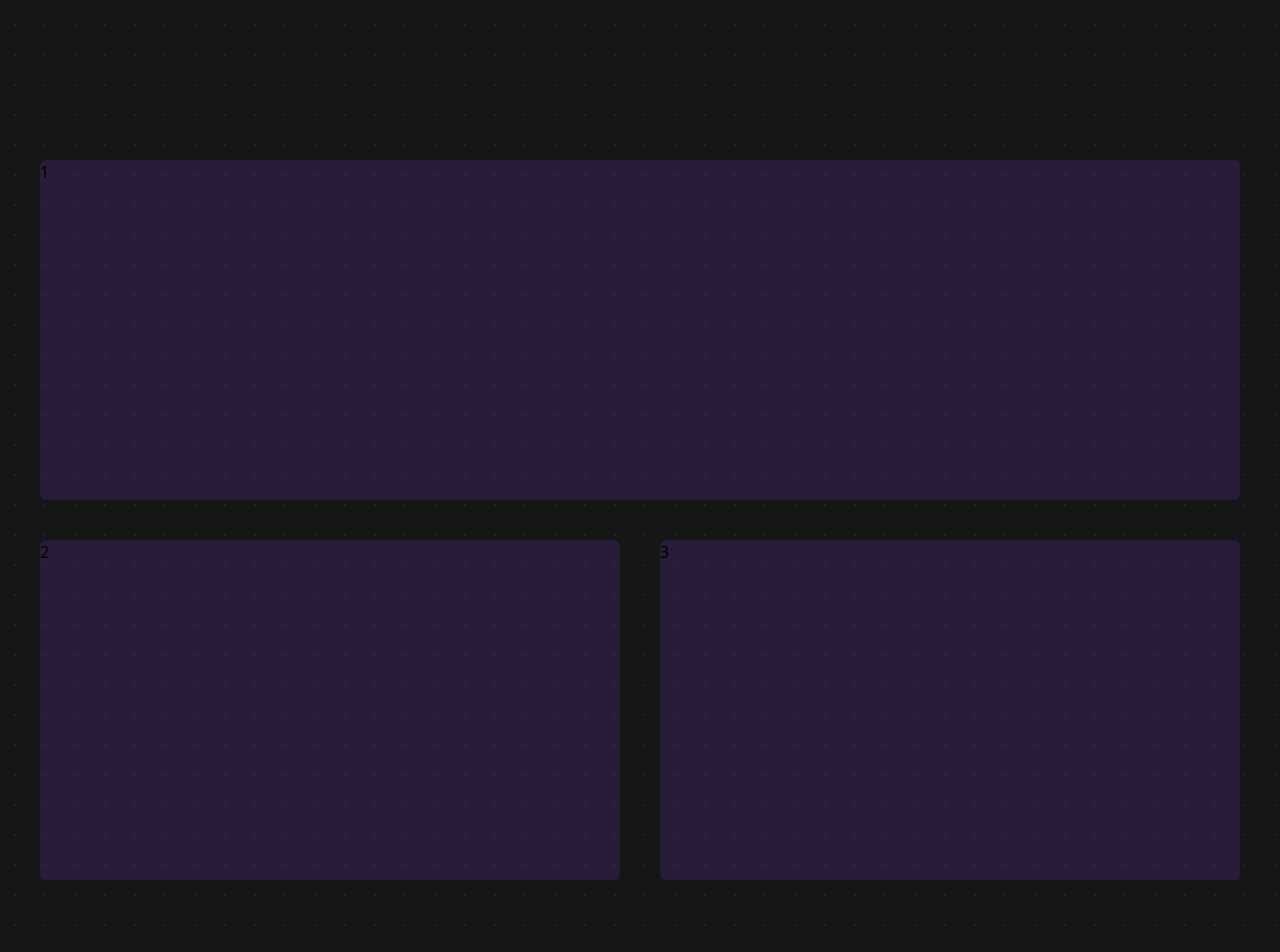
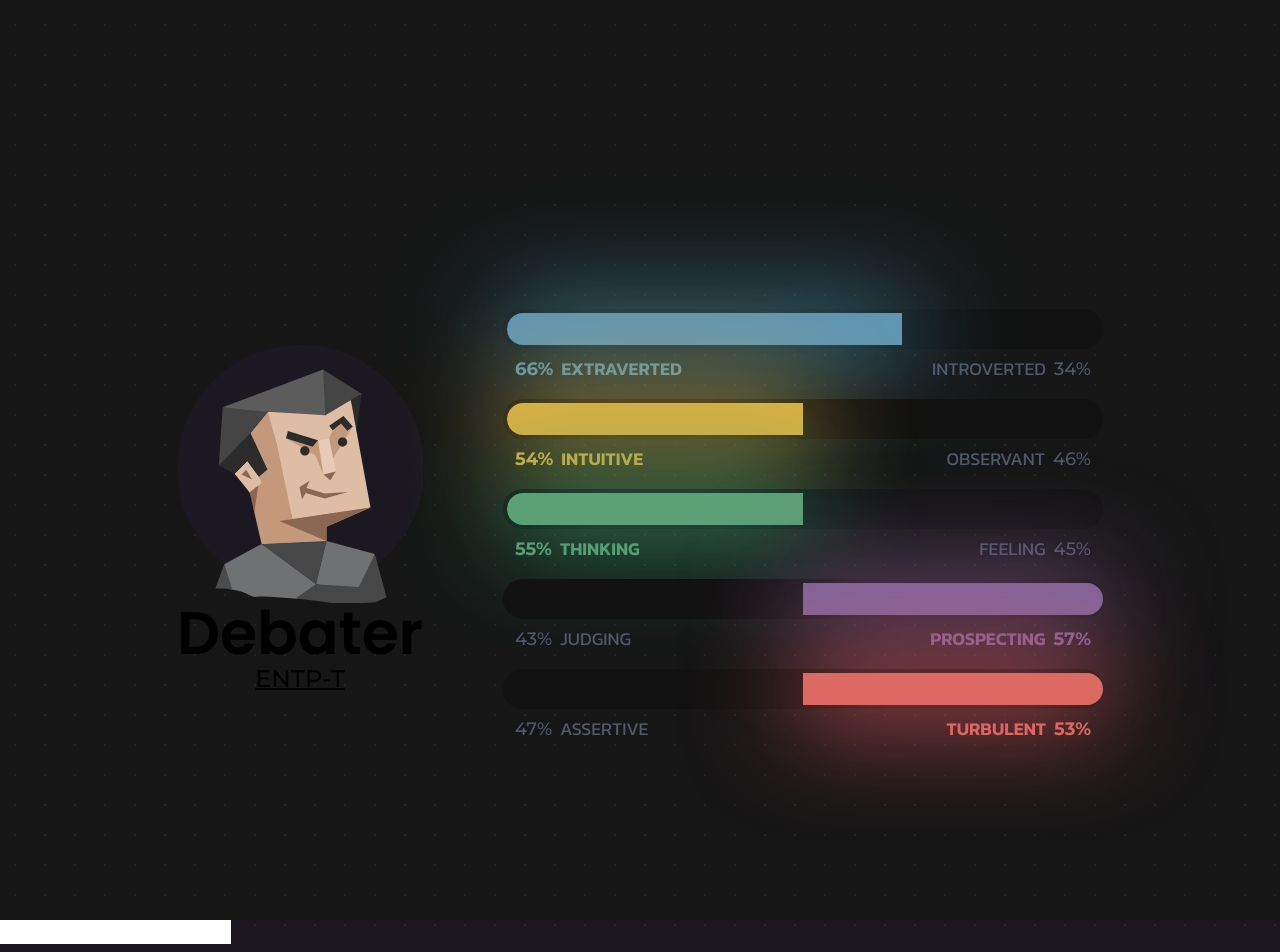
Before and after one commit to themuuln/final-portfolio, a Next.js app: page / in a window 1280 px wide. Shown: the part 2360-3312 px from the top of the page. Built offline with nearby package versions, Linux system fonts and the light colour scheme; a web font is replaced by a local one.

Commit message:
removed: useless grid removed

```diff
--- a/components/main/MainSection.tsx
+++ b/components/main/MainSection.tsx
@@ -7,13 +7,6 @@ const MainSection = () => {
     <>
       <Qna />
       <Skills />
-      <div className="container">
-        <div className="mx-10 grid h-screen grid-rows-2 gap-10 py-10 md:grid-cols-2 ">
-          <div className="informationCard col-start-1 col-end-3">1</div>
-          <div className="informationCard col-start-1 col-end-2">2</div>
-          <div className="informationCard col-start-2 col-end-3">3</div>
-        </div>
-      </div>
     </>
   );
 };
```
